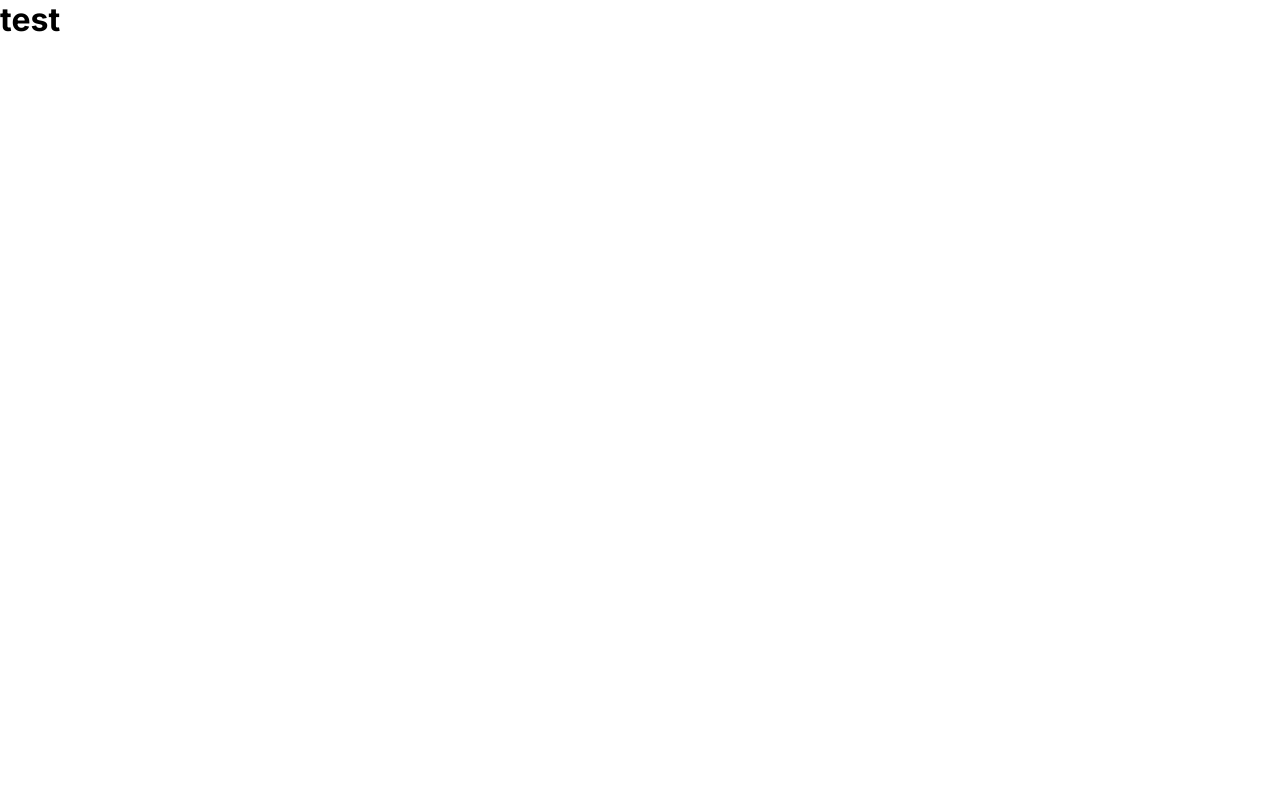
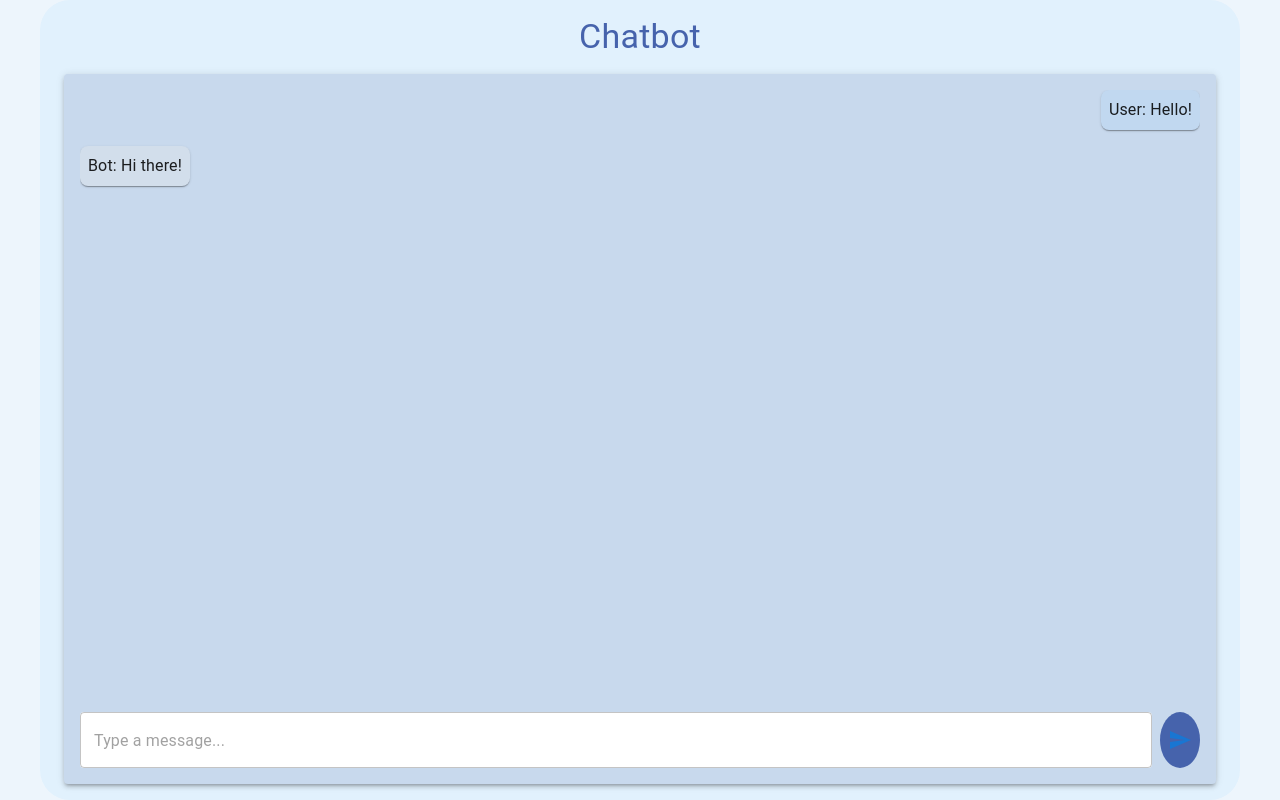
Before and after one commit to Ohm-Rajpal/chat-bot, a Next.js app: page / in a window 1280 px wide. Built offline with nearby package versions, Linux system fonts and the light colour scheme.

Commit message:
Rudimentary frontend created. Now will add POST requests so user can interact with the AI

```diff
--- a/app/globals.css
+++ b/app/globals.css
@@ -3,3 +3,7 @@
   padding: 0;
   margin: 0;
 }
+
+body {
+  background: #edf5fc;
+}
--- a/app/page.tsx
+++ b/app/page.tsx
@@ -2,6 +2,8 @@
 
 import Image from "next/image";
 import { useState } from "react";
+import { Container, Box, TextField, IconButton, Typography, Paper } from '@mui/material';
+import SendIcon from '@mui/icons-material/Send';
 
 export default function Home() {
 
@@ -17,8 +19,36 @@ export default function Home() {
     content: 'Hello! I am an AI who can help you analyze and evaluate university privacy policies. How can I assist you today?'
   });
 
+  const [message, setMessage] = useState<string>('');
+  const [userMessages, setUserMessages] = useState<Array<string>>(['']);
 
   return (
-    <h1>test</h1>
+      <Container maxWidth="lg" sx={{ height: '100vh', display: 'flex', flexDirection: 'column', backgroundColor: '#e1f1fd', padding: 2, borderRadius: '30px'}}>
+        <Typography variant="h4" align="center" sx={{ marginBottom: 2, color: '#4663ac' }}>Chatbot</Typography>
+        <Paper elevation={3} sx={{ flexGrow: 1, display: 'flex', flexDirection: 'column', padding: 2, backgroundColor: '#c8d9ed' }}>
+          <Box sx={{ flexGrow: 1, overflowY: 'auto', marginBottom: 2 }}>
+            {/* Chat messages will be displayed here */}
+            <Box sx={{ display: 'flex', flexDirection: 'column', gap: 2 }}>
+              <Paper sx={{ alignSelf: 'flex-end', padding: 1, backgroundColor: '#c1d8f0', borderRadius: 2 }}>
+                <Typography>User: Hello!</Typography>
+              </Paper>
+              <Paper sx={{ alignSelf: 'flex-start', padding: 1, backgroundColor: '#d2deeb', borderRadius: 2 }}>
+                <Typography>Bot: Hi there!</Typography>
+              </Paper>
+            </Box>
+          </Box>
+          <Box component="form" sx={{ display: 'flex', gap: 1 }}>
+            <TextField
+                fullWidth
+                variant="outlined"
+                placeholder="Type a message..."
+                sx={{ backgroundColor: 'white', borderRadius: 1 }}
+            />
+            <IconButton color="primary" sx={{ backgroundColor: '#4663ac', '&:hover': { backgroundColor: '#c1d8f0' } }}>
+              <SendIcon />
+            </IconButton>
+          </Box>
+        </Paper>
+      </Container>
   );
 }
```
